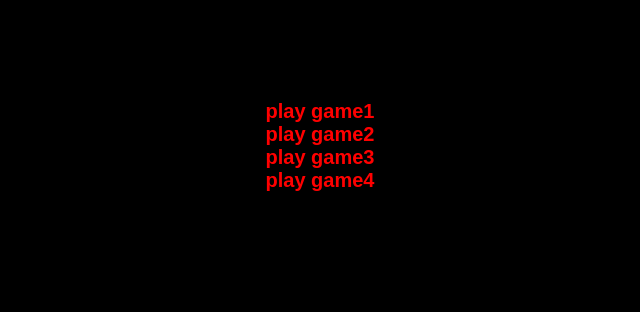
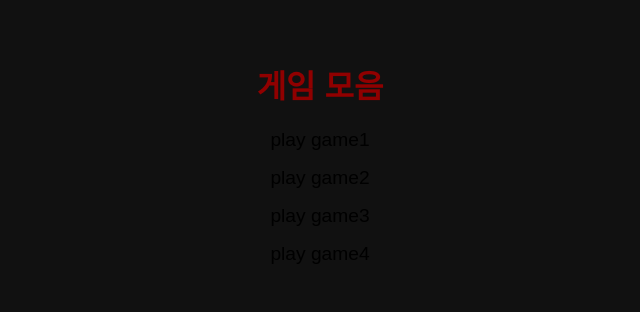
Before and after one commit to yeon8327/my-website, a Flask app: page / in a window 1280 px wide. Shown: the top 312 px of the page, without its empty margins (320-960 px from the left). Run offline with Flask 3, Linux system fonts and the light colour scheme.

Commit message:
first deploy

```diff
--- a/templates/index.html
+++ b/templates/index.html
@@ -1,40 +1,33 @@
 <!DOCTYPE html>
 <html lang="ko">
 <head>
-    <meta charset="UTF-8">
-    <title>Enjoy your Daydream</title>
-    <link rel="stylesheet" href="{{ url_for('static', filename='style.css') }}">
-     <style>
+  <meta charset="UTF-8">
+  <title>My Website</title>
+  <style>
     body {
-        background-color: black;
-        color: white;
-        font-family: 'Arial', sans-serif;
+      font-family: Arial, sans-serif;
+      background: #111;
+      color: rgb(144, 0, 0);
+      text-align: center;
+      padding: 2rem;
     }
-
-    a.red {
-        color: #ff0000;
-        text-decoration: none;
-        font-size: 20px;
-        font-weight: bold;
+    a {
+      display: block;
+      margin: 1rem 0;
+      color: #000000;
+      text-decoration: none;
+      font-size: 1.2rem;
     }
-
-    a.red:hover {
-        text-decoration: underline;
-        color: #660000;
+    a:hover {
+      color: #484848;
     }
-
-    .menu {
-        text-align: center;
-        margin-top: 100px;
-    }
-</style>
+  </style>
 </head>
 <body>
-    <div class="menu">
-        <a href="/game1" class="red">play game1</a><br>
-        <a href="/game2" class="red">play game2</a><br>
-        <a href="/game3" class="red">play game3</a><br>
-        <a href="/game4" class="red">play game4</a>
-    </div>
+  <h1>게임 모음</h1>
+  <a href="game1.html">play game1</a>
+  <a href="game2.html">play game2</a>
+  <a href="game3.html">play game3</a>
+  <a href="game4.html">play game4</a>
 </body>
 </html>
```
